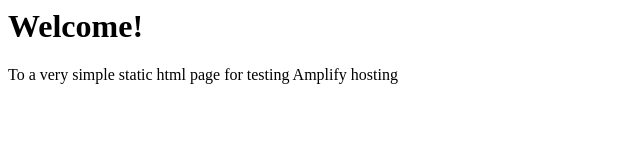
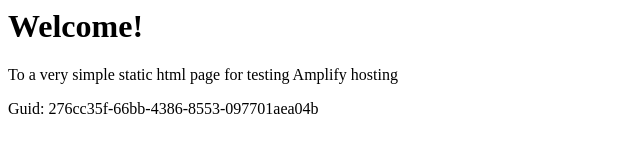
Before and after one commit to aws-aemilia-fra/Github-PR-Commit-Integration-Test-DoNotTouch-v1-preprod-eu-central-1, a website: page src/index.html in a window 1280 px wide. Shown: the whole page, without its empty margins (0-640 px from the left). Drawn offline with Linux system fonts and the light colour scheme.

Commit message:
commit from integ tests

```diff
--- a/src/index.html
+++ b/src/index.html
@@ -1,3 +1,5 @@
+
+
 <html lang="en">
 
 <head>
@@ -10,6 +12,6 @@
 <body>
     <h1>Welcome!</h1>
     <p>To a very simple static html page for testing Amplify hosting</p>
-</body>
+    <p>Guid: 276cc35f-66bb-4386-8553-097701aea04b</p></body>
 
 </html>
```
